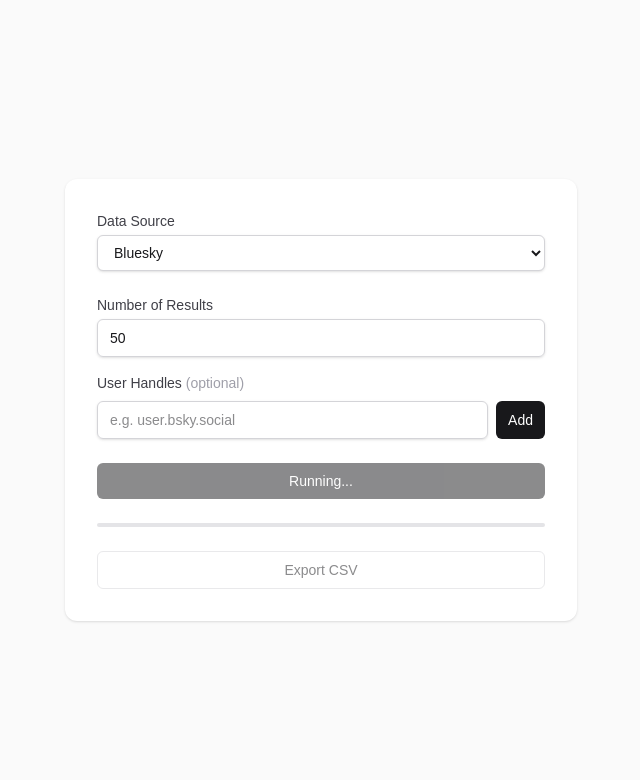
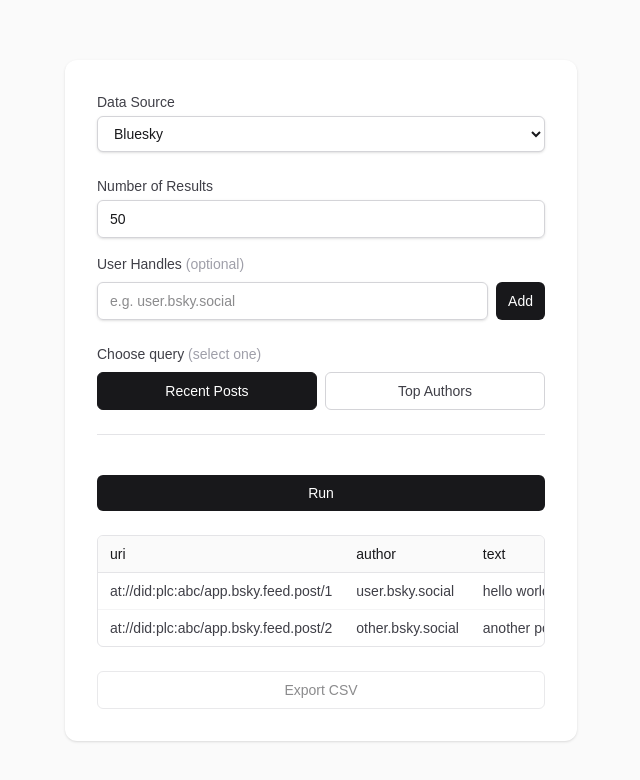
Before and after one commit to METResearchGroup/lab_data_integrations_interface, a Next.js app in the folder ui/: page / in a window 1280 px wide. Both pictures are taken after a click on the button "Run". Shown: the top 780 px of the page, without its empty margins (319-959 px from the left). Built offline with nearby package versions, Linux system fonts and the light colour scheme.

Commit message:
dummy UI plugins

```diff
--- a/ui/src/app/page.tsx
+++ b/ui/src/app/page.tsx
@@ -4,10 +4,12 @@
 import ExportButton from "@/components/ExportButton";
 import ParametersInput from "@/components/ParametersInput";
 import ProgressBar from "@/components/ProgressBar";
+import QuerySelector from "@/components/QuerySelector";
+import ResultsTable from "@/components/ResultsTable";
 import RunButton from "@/components/RunButton";
 import { DEFAULT_LIMIT } from "@/lib/constants";
 import type { DataSourceId } from "@/lib/sources";
-import type { AppState, CollectionParams } from "@/lib/types";
+import type { CollectionParams, QueryId, QueryState } from "@/lib/types";
 import { useState } from "react";
 
 export default function Home() {
@@ -15,37 +17,35 @@
 	const [params, setParams] = useState<CollectionParams>({
 		limit: DEFAULT_LIMIT,
 	});
-	const [appState, setAppState] = useState<AppState>({ status: "idle" });
+	const [queryId, setQueryId] = useState<QueryId>("recent-posts");
+	const [queryState, setQueryState] = useState<QueryState>({ status: "idle" });
 
 	async function handleRun() {
-		if (appState.status === "running") return;
-		if (!params.limit || params.limit < 1) {
-			setAppState({
-				status: "error",
-				message: "Please enter in the number of results field with at least 1",
+		if (queryState.status === "running") return;
+		setQueryState({ status: "running" });
+		try {
+			// TODO: replace with real API call
+			await new Promise((resolve) => setTimeout(resolve, 2000));
+			setQueryState({
+				status: "success",
+				rows: [
+					{
+						uri: "at://did:plc:abc/app.bsky.feed.post/1",
+						author: "user.bsky.social",
+						text: "hello world",
+						created_at: "2024-01-01",
+					},
+					{
+						uri: "at://did:plc:abc/app.bsky.feed.post/2",
+						author: "other.bsky.social",
+						text: "another post",
+						created_at: "2024-01-02",
+					},
+				],
+				downloadUrl: "",
 			});
-			return;
-		}
-		setAppState({ status: "running" });
-		try {
-			// const res = await fetch('/api/collect', {
-			//   method: 'POST',
-			//   headers: { 'Content-Type': 'application/json' },
-			//   body: JSON.stringify({ source, params }),
-			// })
-			// if (!res.ok) throw new Error(await res.text())
-			// const { downloadUrl } = await res.json()
-			await new Promise((resolve) => setTimeout(resolve, 5000));
-			const blob = new Blob(
-				[
-					"uri,url,author_handle,text,created_at\ntest-uri,https://bsky.app,user.bsky.social,hello world,2024-01-01",
-				],
-				{ type: "text/csv" },
-			);
-			const downloadUrl = URL.createObjectURL(blob);
-			setAppState({ status: "success", downloadUrl });
 		} catch (e) {
-			setAppState({
+			setQueryState({
 				status: "error",
 				message: e instanceof Error ? e.message : "Something went wrong",
 			});
@@ -57,28 +57,41 @@
 			<div className="w-full max-w-lg rounded-xl bg-white p-8 shadow-sm flex flex-col gap-6">
 				<DataSourceDropdown value={source} onChange={setSource} />
 
-				<ParametersInput
-					source={source}
-					value={params}
-					onChange={setParams}
-					onLimitFocus={() => setAppState({ status: "idle" })}
-				/>
+				<ParametersInput source={source} value={params} onChange={setParams} />
 
-				<RunButton
-					onClick={handleRun}
-					disabled={appState.status === "running"}
-				/>
+				<div className="flex flex-col gap-2">
+					<label className="text-sm font-medium text-zinc-700">
+						Choose query{" "}
+						<span className="font-normal text-zinc-400">(select one)</span>
+					</label>
+					<QuerySelector value={queryId} onChange={setQueryId} />
+				</div>
 
-				{appState.status === "running" && <ProgressBar />}
+				<hr className="border-zinc-200" />
+
+				<div className="mt-4">
+					<RunButton
+						onClick={handleRun}
+						disabled={queryState.status === "running"}
+					/>
+				</div>
+
+				{queryState.status === "running" && <ProgressBar />}
+
+				{queryState.status === "success" && (
+					<ResultsTable rows={queryState.rows} />
+				)}
 
 				<ExportButton
 					downloadUrl={
-						appState.status === "success" ? appState.downloadUrl : undefined
+						queryState.status === "success" && queryState.downloadUrl
+							? queryState.downloadUrl
+							: undefined
 					}
 				/>
 
-				{appState.status === "error" && (
-					<p className="text-sm text-red-600">{appState.message}</p>
+				{queryState.status === "error" && (
+					<p className="text-sm text-red-600">{queryState.message}</p>
 				)}
 			</div>
 		</main>
--- /dev/null
+++ b/ui/src/components/QuerySelector.tsx
@@ -0,0 +1,30 @@
+"use client";
+
+import { QUERIES } from "@/lib/queries";
+import type { QueryId } from "@/lib/types";
+
+interface QuerySelectorProps {
+	value: QueryId;
+	onChange: (id: QueryId) => void;
+}
+
+export default function QuerySelector({ value, onChange }: QuerySelectorProps) {
+	return (
+		<div className="flex gap-2">
+			{QUERIES.map((q) => (
+				<button
+					key={q.id}
+					type="button"
+					onClick={() => onChange(q.id)}
+					className={`flex-1 rounded-md border px-4 py-2 text-sm font-medium transition-colors ${
+						value === q.id
+							? "border-zinc-900 bg-zinc-900 text-white"
+							: "border-zinc-300 bg-white text-zinc-700 hover:bg-zinc-50"
+					}`}
+				>
+					{q.label}
+				</button>
+			))}
+		</div>
+	);
+}
--- /dev/null
+++ b/ui/src/components/ResultsTable.tsx
@@ -0,0 +1,46 @@
+import type { QueryRow } from "@/lib/types";
+
+interface ResultsTableProps {
+	rows: QueryRow[];
+}
+
+export default function ResultsTable({ rows }: ResultsTableProps) {
+	if (rows.length === 0) return null;
+
+	const columns = Object.keys(rows[0]);
+
+	return (
+		<div className="overflow-x-auto rounded-md border border-zinc-200">
+			<div className="max-h-72 overflow-y-auto">
+				<table className="w-full text-left text-sm text-zinc-700">
+					<thead className="sticky top-0 bg-zinc-50">
+						<tr>
+							{columns.map((col) => (
+								<th
+									key={col}
+									className="border-b border-zinc-200 px-3 py-2 font-medium text-zinc-900 whitespace-nowrap"
+								>
+									{col}
+								</th>
+							))}
+						</tr>
+					</thead>
+					<tbody>
+						{rows.map((row) => (
+							<tr
+								key={JSON.stringify(row)}
+								className="border-b border-zinc-100 last:border-0"
+							>
+								{columns.map((col) => (
+									<td key={col} className="px-3 py-2 whitespace-nowrap">
+										{row[col]}
+									</td>
+								))}
+							</tr>
+						))}
+					</tbody>
+				</table>
+			</div>
+		</div>
+	);
+}
--- /dev/null
+++ b/ui/src/lib/queries.ts
@@ -0,0 +1,11 @@
+import type { QueryId } from "@/lib/types";
+
+export type QueryDefinition = {
+	id: QueryId;
+	label: string;
+};
+
+export const QUERIES: QueryDefinition[] = [
+	{ id: "recent-posts", label: "Recent Posts" },
+	{ id: "top-authors", label: "Top Authors" },
+];
--- a/ui/src/lib/types.ts
+++ b/ui/src/lib/types.ts
@@ -8,3 +8,13 @@
 	| { status: "running" }
 	| { status: "success"; downloadUrl: string }
 	| { status: "error"; message: string };
+
+export type QueryId = "recent-posts" | "top-authors";
+
+export type QueryRow = Record<string, string>;
+
+export type QueryState =
+	| { status: "idle" }
+	| { status: "running" }
+	| { status: "success"; rows: QueryRow[]; downloadUrl: string }
+	| { status: "error"; message: string };
```
